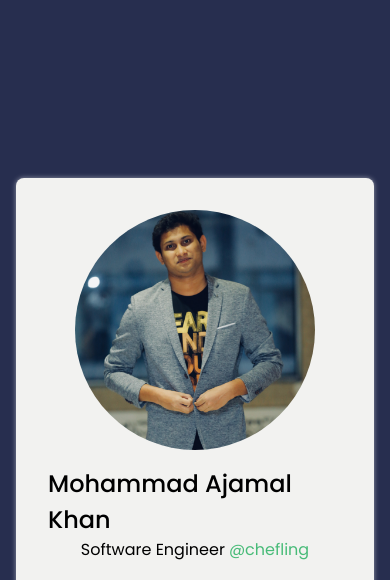
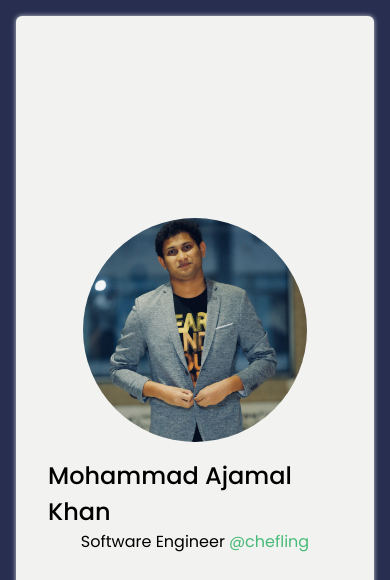
Before and after one commit to khan-ajamal/ajamalkhan-dot-com, a Gatsby site: page / in a window 390 px wide. Shown: the top 580 px of the page. Built offline with nearby package versions, Linux system fonts and the light colour scheme; Gatsby itself is replaced by a stand-in of ours.

Commit message:
Make card size full on mobile

```diff
--- a/src/css/home.module.css
+++ /dev/null
@@ -1,29 +0,0 @@
-.container {
-  height: 100vh;
-  width: 100vw;
-  background-color: #272e4f;
-  padding: 1rem;
-
-  display: flex;
-  justify-content: center;
-  align-items: center;
-}
-
-.card {
-  background-color: #f2f2f0;
-  padding: 2rem;
-  border-radius: 0.5rem;
-  box-shadow: 0px 0px 5px 0px rgba(255, 255, 255, 0.5);
-  display: flex;
-  flex-direction: column;
-  justify-content: flex-start;
-  align-items: center;
-  width: 25rem;
-  max-width: calc(100vw - 2rem);
-}
-
-.profilePic {
-  height: 15rem;
-  width: 15rem;
-  border-radius: 100%;
-}
--- a/src/pages/index.js
+++ b/src/pages/index.js
@@ -5,8 +5,6 @@ import { useStaticQuery, graphql } from "gatsby"
 
 import Base from "../components/base"
 import SEO from "../components/seo"
-
-import styles from "../css/home.module.css"
 
 export default function Home() {
   const {
@@ -59,9 +57,12 @@ export default function Home() {
     <>
       <SEO />
       <Base>
-        <div className={styles.container}>
-          <div className={styles.card}>
-            <div className={styles.profilePic}>
+        <div className="flex justify-center items-center p-4 bg-darkBlue w-screen h-screen">
+          <div
+            className="flex flex-col justify-center items-center p-8 rounded-md bg-cream w-full h-full max-w-lg sm:w-7/12 sm:h-auto md:w-1/2"
+            style={{ boxShadow: "0px 0px 5px 0px rgba(255, 255, 255, 0.75)" }}
+          >
+            <div className="w-56 h-56 rounded-full">
               <Img
                 imgStyle={{ borderRadius: "100%" }}
                 fluid={profilePic.childImageSharp.fluid}
--- a/tailwind.config.js
+++ b/tailwind.config.js
@@ -9,6 +9,10 @@ module.exports = {
       center: true,
     },
     extend: {
+      colors: {
+        darkBlue: "#272e4f",
+        cream: "#f2f2f0",
+      },
       fontFamily: {
         body: ["Poppins"],
       },
```
